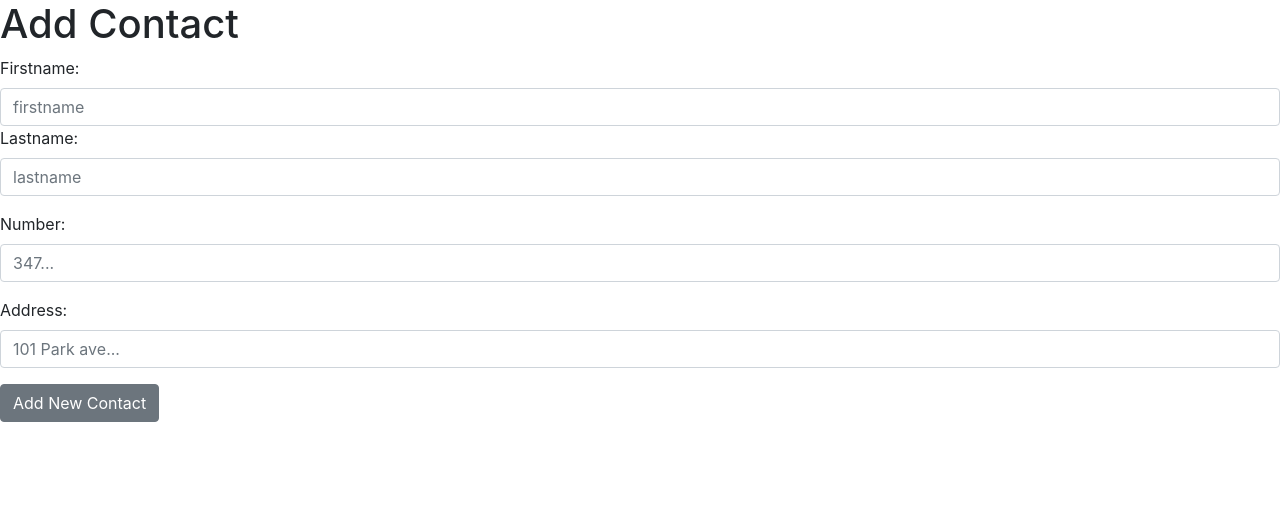
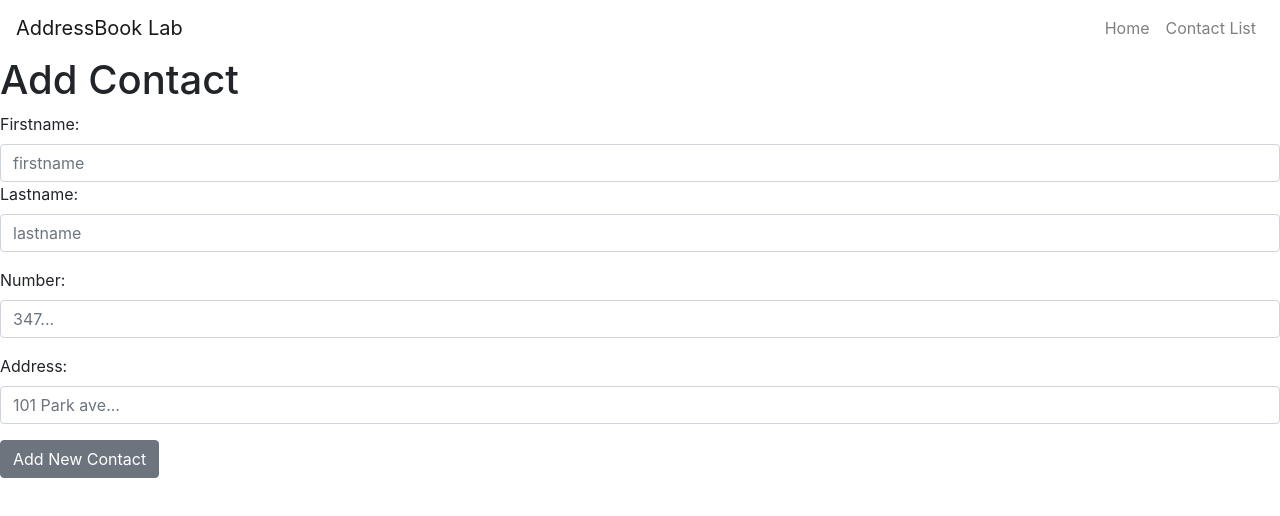
Before and after one commit to SabyGil/addressBook, a React (Create React App) app: page / in a window 1280 px wide. Shown: the top 516 px of the page. Built offline with nearby package versions, Linux system fonts and the light colour scheme.

Commit message:
router links are present but not working

```diff
--- a/package.json
+++ b/package.json
@@ -8,6 +8,8 @@
     "prop-types": "^15.6.0",
     "react": "^16.2.0",
     "react-dom": "^16.2.0",
+    "react-router": "^4.2.0",
+    "react-router-dom": "^4.2.2",
     "react-scripts": "1.0.17",
     "reactstrap": "^5.0.0-alpha.4"
   },
--- a/src/App.js
+++ b/src/App.js
@@ -1,5 +1,7 @@
 import React from 'react';
-import AddContact from './AddContact';
+// import AddContact from './AddContact';
+import Main from './Main';
+import Navbar from './Navbar';
 
 // let contacts = [
 //   {
@@ -18,7 +20,9 @@ import AddContact from './AddContact';
 const App = () => {
   return (
       <div>
-        <AddContact  />
+        {/* <AddContact  /> */}
+        <Navbar />
+        <Main />
       </div>
     );
 }
--- /dev/null
+++ b/src/Main.js
@@ -0,0 +1,17 @@
+import React from 'react';
+import { Switch, Route } from 'react-router-dom';
+
+import AddContact from './AddContact';
+import AddressBook from './AddressBook';
+
+const Main = () => (
+  <main>
+    <Switch>
+      <Route exact path ='/' component={AddContact} />
+      <Route exact path ='/addressbook' component={AddressBook} />
+    </Switch>
+
+  </main>
+);
+
+export default Main;
--- /dev/null
+++ b/src/Navbar.js
@@ -0,0 +1,36 @@
+import React from 'react';
+// import { Navbar } from 'reactstrap';
+import {
+  Collapse,
+  Navbar,
+  NavbarToggler,
+  NavbarBrand,
+  Nav,
+  NavItem,
+  NavLink
+} from 'reactstrap';
+
+class Test extends React.Component {
+
+  render(){
+
+    return (
+      <div>
+          <Navbar color="faded" light expand="md">
+            <NavbarBrand href="/">AddressBook Lab</NavbarBrand>
+         <NavbarToggler onClick={this.toggle} />
+           <Nav className="ml-auto" navbar>
+             <NavItem>
+               <NavLink href="/">Home</NavLink>
+             </NavItem>
+             <NavItem>
+               <NavLink href="/addressbook">Contact List</NavLink>
+             </NavItem>
+           </Nav>
+          </Navbar>
+      </div>
+    );
+  }
+}
+
+export default Test;
--- a/src/index.js
+++ b/src/index.js
@@ -5,9 +5,13 @@ import App from './App';
 import registerServiceWorker from './registerServiceWorker';
 import 'bootstrap/dist/css/bootstrap.css';
 
+import { BrowserRouter } from 'react-router-dom';
+
 
 ReactDOM.render(
-  <App />,
+  <BrowserRouter>
+    <App />
+  </BrowserRouter>,
   document.getElementById('root')
 );
 registerServiceWorker();
```
Also changed, not shown: 1 other file (tests, documents, lock files or other folders).
